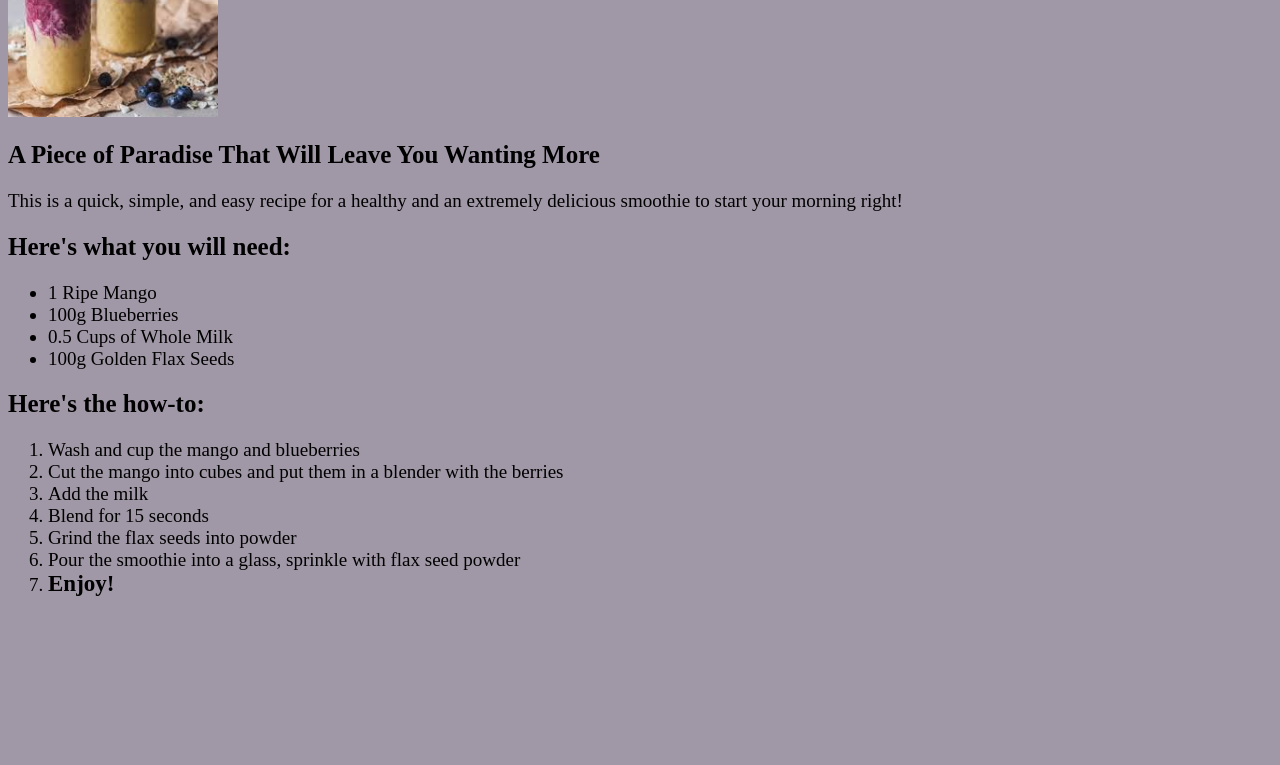
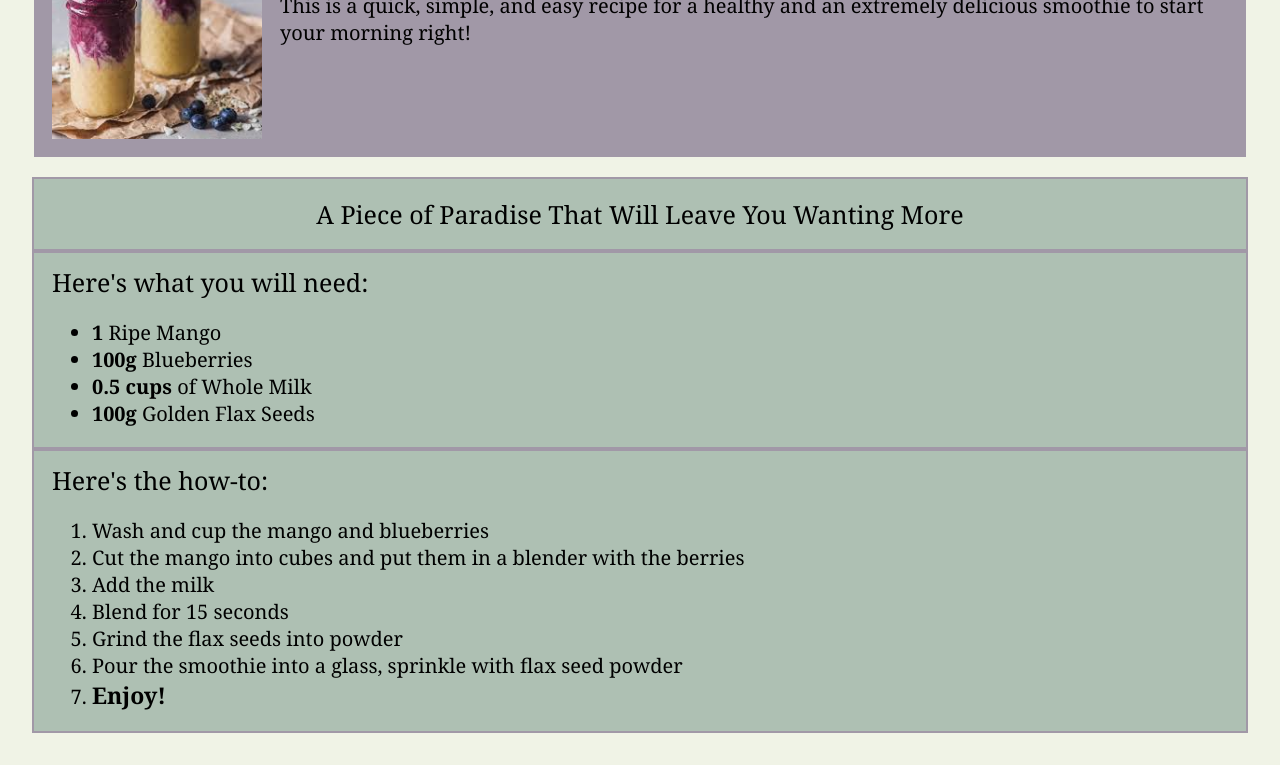
Before and after one commit to UltraForte/odin-recipes, a plain HTML site: page recipes/mangosmoothie.html in a window 1280 px wide. Shown: the part 194-959 px from the top of the page. Before the commit the page ends 810 px from the top, so only its background shows below. Drawn offline with Linux system fonts and the light colour scheme.

Commit message:
Add divs to basic HTML, rewrite CSS with flexbox First try at designing the mango recipe page

```diff
--- a/recipes/mangosmoothie.html
+++ b/recipes/mangosmoothie.html
@@ -4,30 +4,33 @@
     <meta charset="UTF-8">
     <title>Mango Smoothie</title>
     <link rel="stylesheet" href="recipestyle.css">
-    <style>html {background-color: rgb(161, 152, 167);}</style>
+    <style>html {background-color: rgba(240, 243, 230);}</style>
 </head>
 <body>
-    <h1>Mango Smoothie</h1>
-    <img src="../images/mangosmoothie.jpeg"
-    alt="Mango Smoothie Photo">
+    <div class="logo">Odin Recipes</div>
+    <div class="herobanner">
+        <img src="../images/mangosmoothie.jpeg"
+        alt="Mango Smoothie Photo">
+        <div class="bannertext">
+            <h1>Mango Smoothie</h1>
+            <p>This is a quick, simple, and easy recipe for a
+            healthy and an extremely delicious smoothie to start
+            your morning right! </p>
+        </div>
+    </div>
 
-    <h2>A Piece of Paradise That Will Leave You Wanting More</h2>
-        <p>This is a quick, simple, and easy recipe for a
-        healthy and an extremely delicious smoothie to start
-        your morning right! </p>
+    <h2 class="secondtitle">A Piece of Paradise That Will Leave You Wanting More</h2>
 
-    <h2>Here's what you will need:</h2>
-    <p>
+    <div class="ingredients"><h2 class="thewhat">Here's what you will need:</h2>
         <ul>
-            <li>1 Ripe Mango</li>
-            <li>100g Blueberries</li>
-            <li>0.5 Cups of Whole Milk</li>
-            <li>100g Golden Flax Seeds</li>
+            <li><strong>1</strong> Ripe Mango</li>
+            <li><strong>100g</strong> Blueberries</li>
+            <li><strong>0.5 cups</strong> of Whole Milk</li>
+            <li><strong>100g</strong> Golden Flax Seeds</li>
         </ul>
-    </p>
-
-    <h2>Here's the how-to:</h2>
-    <p>
+    </div>
+    <div class="instructions">
+    <h2 class="thehowto">Here's the how-to:</h2>
         <ol>
             <li>Wash and cup the mango and blueberries</li>
             <li>Cut the mango into cubes and put them
@@ -39,6 +42,6 @@
                 with flax seed powder</li>
             <li><strong class="enjoy">Enjoy!</strong></li>
         </ol>
-    </p>
+    </div>
 </body>
 </html>
--- a/recipes/recipestyle.css
+++ b/recipes/recipestyle.css
@@ -1,21 +1,90 @@
 /*This is the CSS for the Recipe Pages*/
+html {
+    background-color: rgba(240, 243, 230);
+}
 
 body {
-    font-family: 'Times New Roman', Times, serif;
+    font-family: Georgia, 'Times New Roman', Times, serif;
+    display: flex;
+    flex-direction: column;
 }
+
+.logo {
+    font-family: Georgia, 'Times New Roman', Times, serif,  ;
+    font-size: 2em;
+    text-align: center;
+    font-weight: 500;
+    background-color: rgb(174, 192, 179);
+    margin: -8px;
+    padding: 20px;
+    border-bottom: rgb(161, 152, 167) 4px solid;
+}
+.herobanner {
+    background-color: rgb(161, 152, 167);
+    margin: 24px;
+    margin-bottom: 0px;
+    padding: 18px;
+    border: solid 2px rgba(240, 243, 230);
+    display: flex;
+    gap: 18px;
+    margin-bottom: 18px;
+
+}
+.bannertext {
+    display: flex;
+    flex-direction: column;
+    gap: 8px;
+}
+.secondtitle {
+    text-align: center;
+    background-color: rgba(174, 192, 179);
+    margin: 0px 24px;
+    padding: 18px;
+    border: solid 2px rgb(161, 152, 167);
+}
+
+.ingredients {
+    background-color: rgba(174, 192, 179);
+    margin: 0px 24px;
+    padding: 0px 18px;
+    border: solid 2px rgb(161, 152, 167);
+
+}
+.thewhat {
+    margin-top: 12px;
+
+}
+
+.instructions {
+    background-color: rgba(174, 192, 179);
+    margin: 24px;
+    padding: 0px 18px;
+    border: solid 2px rgb(161, 152, 167);
+    margin-top: 0;
+
+}
+.thehowto {
+    margin-top: 12px;
+
+}
+
+
 h1 {
     font-weight: 520;
     font-size: 40px;
+    margin: 0;
 }
 h2 {
     font-weight: 550;
     font-size: 25px;
+    margin: 0;
 }
 p {
-    font-size: 19px;
+    font-size: 20px;
+    margin: 0;
 }
 ul, ol {
-    font-size: 19px;
+    font-size: 20px;
 }
 .enjoy {
     font-size: 23px;
```
